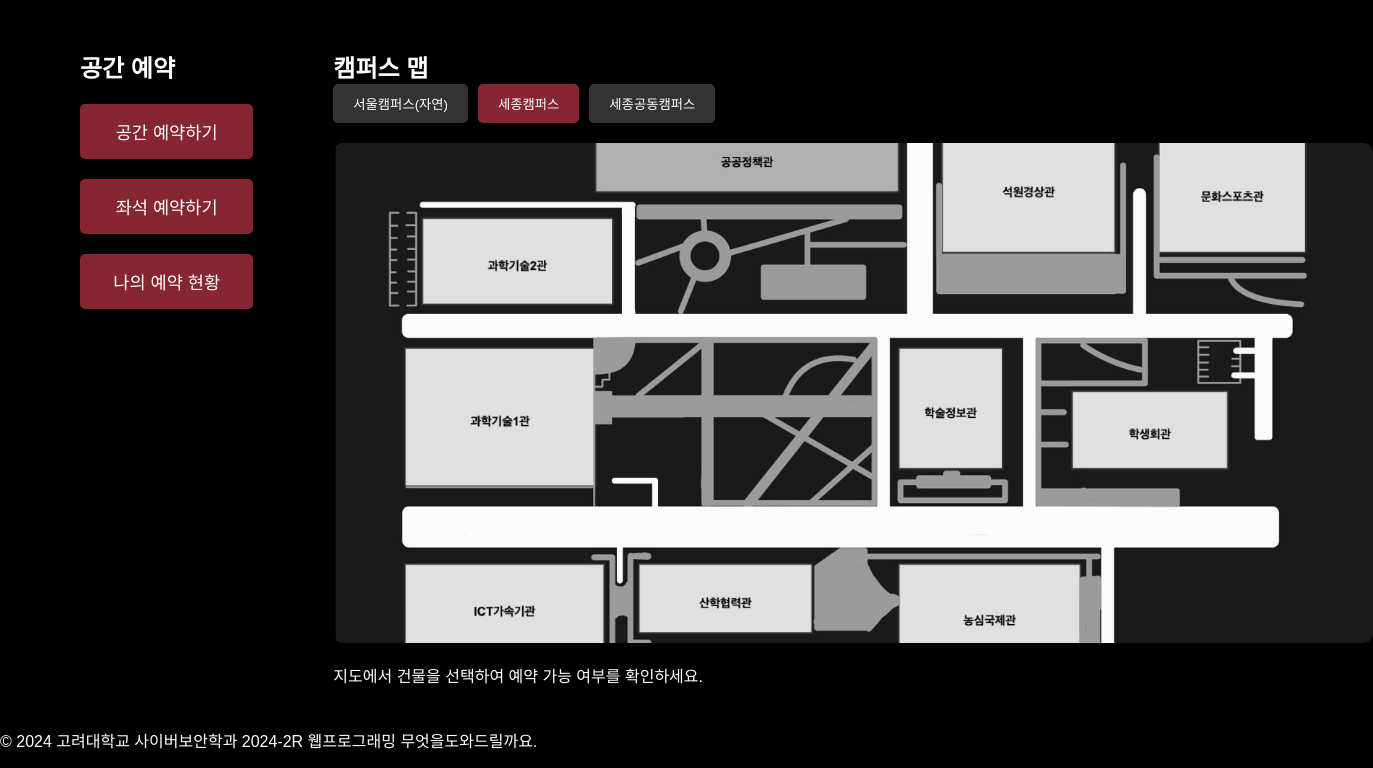
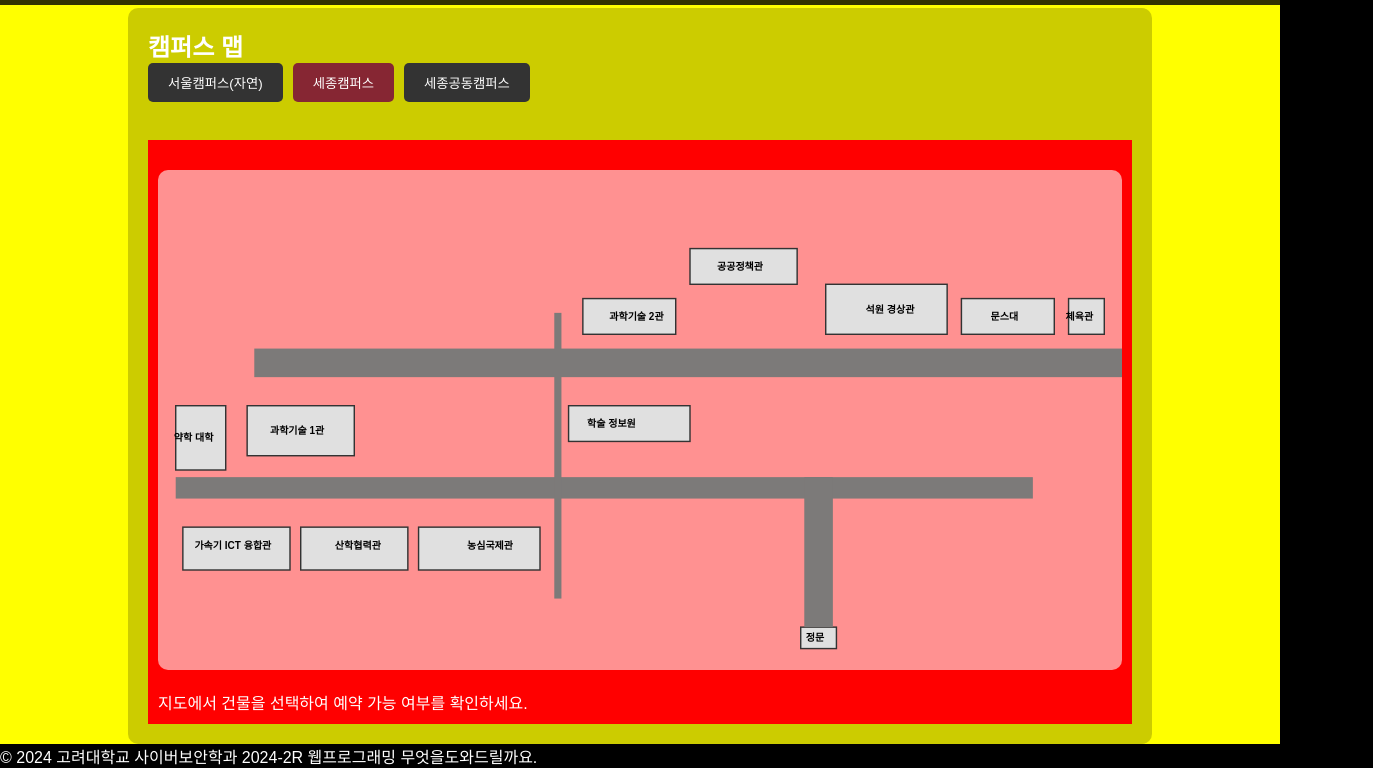
Before and after one commit to andsopwn/2024-2R-web2g, a plain HTML site: page src/main.html in a window 1280 px wide. Shown: the part 72-840 px from the top of the page, 1373 px wide, since content can reach past the window. Drawn offline with Linux system fonts and the light colour scheme.

Commit message:
Design : Fix main.css & map sidebar 삭제, 건물 클릭시 사이드바가 나오는 것으로 수정 예정. 지도 수정

```diff
--- a/src/main.css
+++ b/src/main.css
@@ -26,6 +26,7 @@ header h1 {
 }
 
 .main-page {
+    background-color: yellow;
     min-height: 100vh;
     padding-top: 80px;
     display: flex;
@@ -34,9 +35,8 @@ header h1 {
 }
 
 .content {
-    display: flex;
     gap: 40px;
-    max-width: 1200px;
+    width : 80%;
     margin: 0 auto;
     padding: 20px;
     background-color: rgba(0, 0, 0, 0.2);
@@ -53,18 +53,23 @@ header h1 {
 }
 
 .map-container {
-    flex: 2.5;
-    padding: 20px;
+    padding: 10px;
+    background-color: red;
+    align-items: center;
+
 }
 
 #map {
-    width: 120%;
+    width: 100%;
     height: 500px;
-    background-color: rgba(255, 255, 255, 0.1);
+    background-color: rgba(255, 255, 255, 0.567);
     border-radius: 10px;
     margin: 20px 0;
     position: relative;
     overflow: hidden;
+    display: flex;
+    justify-content: center;
+    align-items: center;
 }
 
 .map-image {
@@ -80,6 +85,14 @@ header h1 {
     cursor: pointer;
     transition: fill 0.3s ease;
 }
+
+.road {
+    fill: #7c7a79;
+    stroke-width: 2;
+    cursor: pointer;
+    transition: fill 0.3s ease;
+}
+
 
 .building:hover {
     fill: #b0b0b0;
--- a/src/main.html
+++ b/src/main.html
@@ -11,45 +11,69 @@
 
     <section class="main-page">
         <div class="content">
-            <div class="sidebar">
-                <h2>공간 예약</h2>
-                <button onclick="location.href='space_reservation.html'" class="btn-primary">공간 예약하기</button>
-                <button onclick="location.href='seat_reservation.html'" class="btn-primary">좌석 예약하기</button>
-                <button onclick="location.href='my_reservation.html'" class="btn-primary">나의 예약 현황</button>
+            <h2>캠퍼스 맵</h2>
+            <div class="campus-buttons">
+                <button class="campus-btn" onclick="switchCampus('seoul')">서울캠퍼스(자연)</button>
+                <button class="campus-btn active" onclick="switchCampus('sejong')">세종캠퍼스</button>
+                <button class="campus-btn" onclick="switchCampus('shared')">세종공동캠퍼스</button>
             </div>
-            <div class="map-container">
-                <h2>캠퍼스 맵</h2>
-                <div class="campus-buttons">
-                    <button class="campus-btn" onclick="switchCampus('seoul')">서울캠퍼스(자연)</button>
-                    <button class="campus-btn active" onclick="switchCampus('sejong')">세종캠퍼스</button>
-                    <button class="campus-btn" onclick="switchCampus('shared')">세종공동캠퍼스</button>
-                </div>
+            <br>
+                <div class="map-container">
                 <div id="map">
-                    <img src="mapbg.jpg" alt="캠퍼스 배경" class="map-image">
+                    <!-- 과학기술1관 -->
+                        <svg id="sejong-map" viewBox="0 0 1300 700" class="map-image">
 
-                    <!-- 과학기술1관 -->
-                        <svg id="sejong-map" viewBox="0 0 1200 700" class="map-image">
-                            <rect class="building" x="80" y="300" width="220" height="160" onclick="showBuilding('과학기술1관')" />
-                            <text x="190" y="390" class="building-label">과학기술1관</text>
-                            <rect class="building" x="100" y="150" width="220" height="100" onclick="showBuilding('과학기술2관')" />
-                            <text x="210" y="210" class="building-label">과학기술2관</text>
-                            <rect class="building" x="300" y="40" width="350" height="80" onclick="showBuilding('공공정책관')" />
-                            <text x="475" y="90" class="building-label">공공정책관</text>
-                            <rect class="building" x="700" y="40" width="200" height="150" onclick="showBuilding('석원경상관')" />
-                            <text x="800" y="125" class="building-label">석원경상관</text>
-                            <rect class="building" x="950" y="50" width="170" height="140" onclick="showBuilding('문화스포츠관')" />
-                            <text x="1035" y="130" class="building-label">문화스포츠관</text>
-                            <rect class="building" x="650" y="300" width="120" height="140" onclick="showBuilding('학술정보관')" />
-                            <text x="710" y="380" class="building-label">학술정보관</text>
-                            <rect class="building" x="850" y="350" width="180" height="90" onclick="showBuilding('학생회관')" />
-                            <text x="940" y="405" class="building-label">학생회관</text>
-                            <rect class="building" x="650" y="550" width="210" height="120" onclick="showBuilding('농심국제관')" />
-                            <text x="755" y="620" class="building-label">농심국제관</text>
-                            <rect class="building" x="350" y="550" width="200" height="80" onclick="showBuilding('산학협력관')" />
-                            <text x="450" y="600" class="building-label">산학협력관</text>
-                            <rect class="building" x="80" y="550" width="230" height="100" onclick="showBuilding('ICT가속기관')" />
-                            <text x="195" y="610" class="building-label">ICT가속기관</text>
+                            <!--layer1-->
+                            <rect class="building" x="10" y="500" width="150" height="60" onclick="showBuilding('Box 1')" />
+                            <text x="80" y="530" class="building-label" fill="white">가속기 ICT 융합관</text>
 
+                            <rect class="building" x="175" y="500" width="150" height="60" onclick="showBuilding('Box 2')" />
+                            <text x="255" y="530" class="building-label" fill="white">산학협력관</text>
+
+                            <rect class="building" x="340" y="500" width="170" height="60" onclick="showBuilding('Box 3')" />
+                            <text x="440" y="530" class="building-label" fill="white">농심국제관</text>
+
+                            <rect class="building" x="875" y="640" width="50" height="30"/>
+                            <text x="895" y="660" class="building-label" fill="white">정문</text>
+
+
+                            <!--도로1-->
+                            <rect class="road" x="0" y="430" width="1200" height="30"/>
+                            <rect class="road" x="530" y="200" width="10" height="400"/>
+
+                            <rect class="road" x="880" y="430" width="40" height="210"/>
+
+                            <!--layer2-->
+
+                            <rect class="building" x="0" y="330" width="70" height="90" onclick="showBuilding('Box 4')" />
+                            <text x="25" y="380" class="building-label" fill="white">약학 대학</text>
+
+                            <rect class="building" x="100" y="330" width="150" height="70" onclick="showBuilding('Box 5')" />
+                            <text x="170" y="370" class="building-label" fill="white">과학기술 1관</text>
+
+                            <rect class="building" x="550" y="330" width="170" height="50" onclick="showBuilding('Box 6')" />
+                            <text x="610" y="360" class="building-label" fill="white">학술 정보원</text>
+
+                            <!--도로-->
+                            <rect class="road" x="110" y="250" width="1300" height="40"/>
+
+                            <!--layer3-->
+
+                            <rect class="building" x="570" y="180" width="130" height="50" onclick="showBuilding('Box 5')" />
+                            <text x="645" y="210" class="building-label" fill="white">과학기술 2관</text>
+
+                            <rect class="building" x="910" y="160" width="170" height="70" onclick="showBuilding('Box 7')" />
+                            <text x="1000" y="200" class="building-label" fill="white">석원 경상관</text>
+
+                            <rect class="building" x="1100" y="180" width="130" height="50" onclick="showBuilding('Box 8')" />
+                            <text x="1160" y="210" class="building-label" fill="white">문스대</text>
+
+                            <rect class="building" x="1250" y="180" width="50" height="50" onclick="showBuilding('Box 8')" />
+                            <text x="1265" y="210" class="building-label" fill="white">체육관</text>
+
+                            <!--layer4-->
+                            <rect class="building" x="720" y="110" width="150" height="50" onclick="showBuilding('Box 6')" />
+                            <text x="790" y="140" class="building-label" fill="white">공공정책관</text>
 
                         </svg>
                     <svg id="seoul-map" viewBox="0 0 1200 700" class="map-image" style="display: none;">
```
